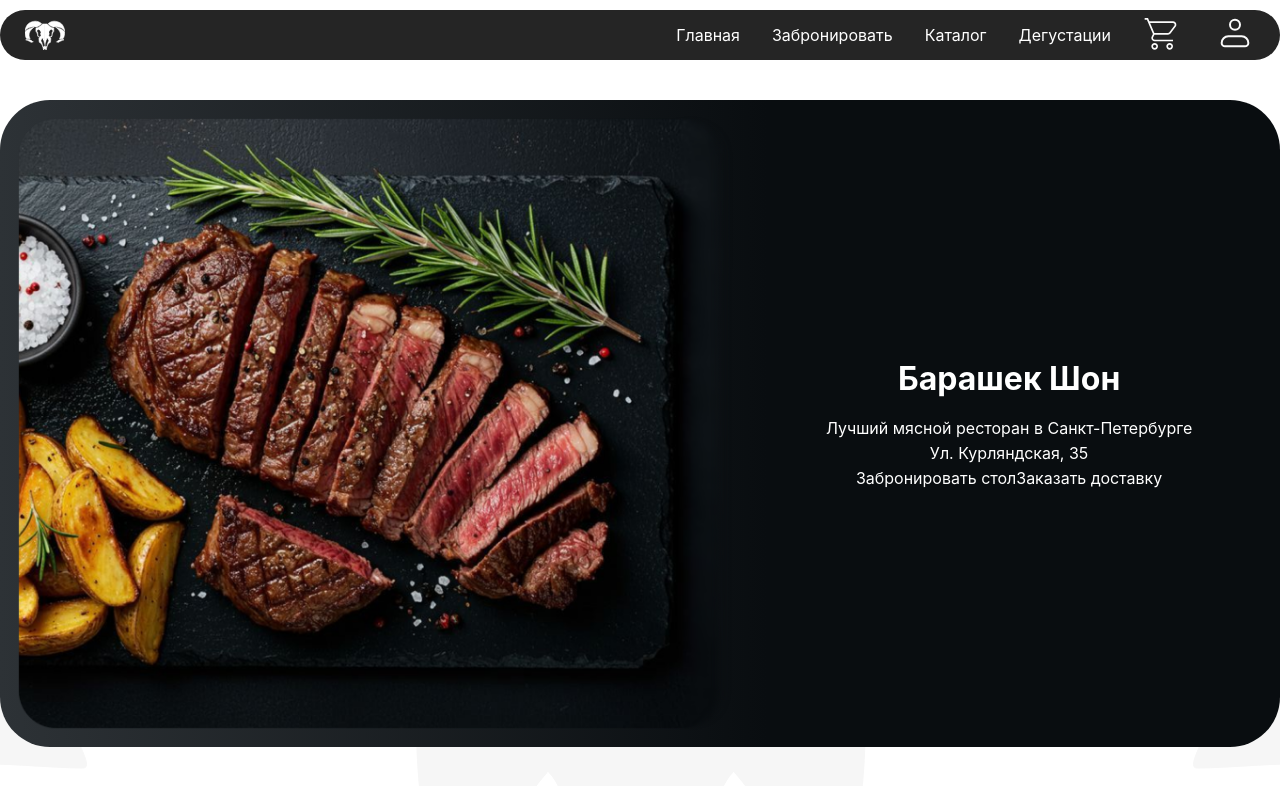
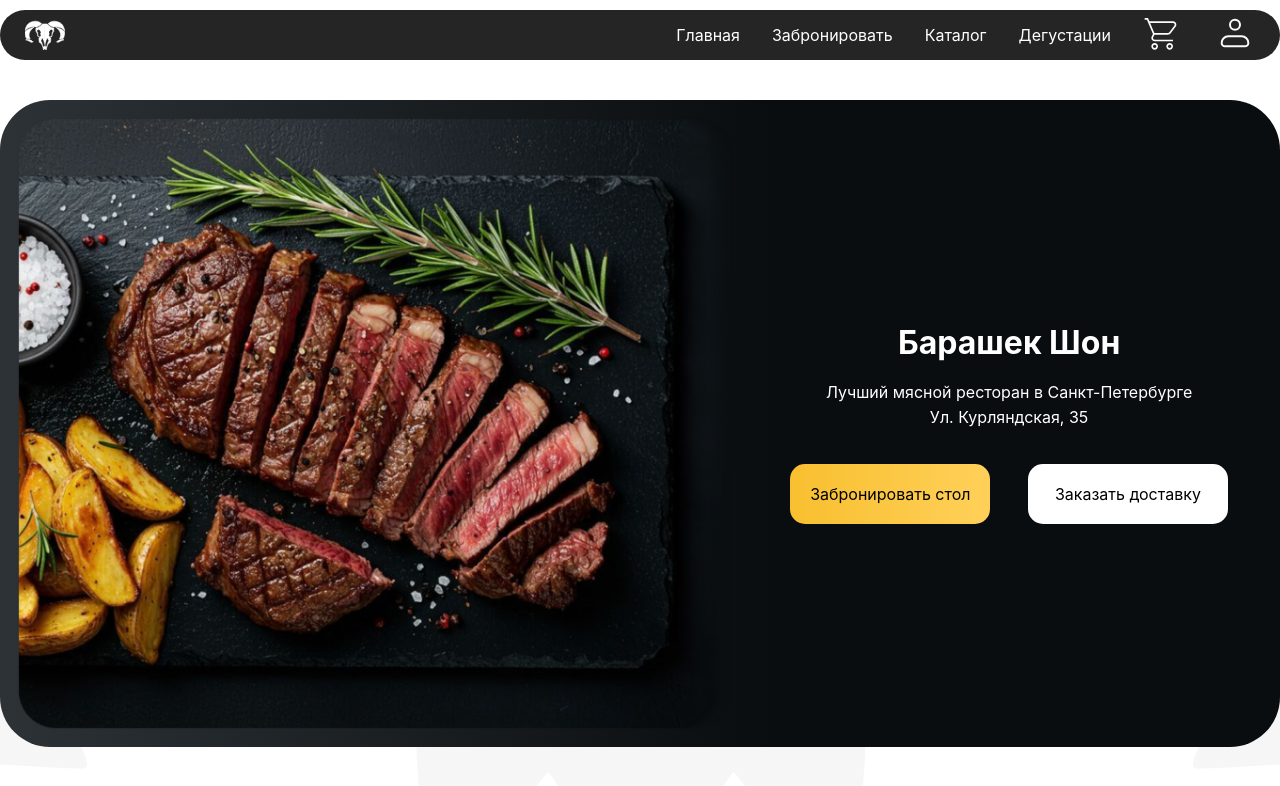
Before and after one commit to miragiee/Barashek-Shawn, a React (Create React App) app in the folder barashek-shawn/: page / in a window 1280 px wide. Shown: the top 786 px of the page. Built offline with nearby package versions, Linux system fonts and the light colour scheme.

Commit message:
Додела hero

```diff
--- a/barashek-shawn/src/components/Header/Header.module.css
+++ b/barashek-shawn/src/components/Header/Header.module.css
@@ -45,7 +45,7 @@ li{
     list-style-type: none;
 }
 
-a {
+li > a {
     text-decoration: none;
     display: inline-block;
 
--- a/barashek-shawn/src/components/Hero/Hero.jsx
+++ b/barashek-shawn/src/components/Hero/Hero.jsx
@@ -11,9 +11,9 @@ export default function Hero(){
                     <p>Лучший мясной ресторан в Санкт-Петербурге</p>
                     <p>Ул. Курляндская, 35</p>
                 </div>
-                <div>
-                    <a href="">Забронировать стол</a>
-                    <a href="">Заказать доставку</a>
+                <div className={styles.buttonContainer}>
+                    <div className={styles.abutton}><a href="">Забронировать стол</a></div>
+                    <div className={styles.bbutton}><a href="">Заказать доставку</a></div>
                 </div>
             </div>
         </div>
--- a/barashek-shawn/src/components/Hero/Hero.module.css
+++ b/barashek-shawn/src/components/Hero/Hero.module.css
@@ -49,3 +49,50 @@
 .heroFunc p {
     margin: 5px 0;
 }
+
+.abutton {
+    display: flex;
+
+    justify-content: center;
+    align-items: center;
+
+
+    width: 200px;
+    height: 60px;
+
+    border-radius: 15px;
+
+    background: linear-gradient(90deg, #F8BF2F 0%, #FFD059 100%);
+}
+
+.abutton > a {
+    text-decoration: none;
+    color: black;
+}
+
+.bbutton {
+    display: flex;
+
+    justify-content: center;
+    align-items: center;
+
+    width: 200px;
+    height: 60px;
+
+    border-radius: 15px;
+
+    background: white;
+}
+
+.bbutton > a {
+    text-decoration: none;
+    color: black;
+}
+
+.buttonContainer {
+    display: flex;
+    flex-direction: row;
+
+    gap: 37.62px;
+    margin-top: 31.74px;
+}
```
